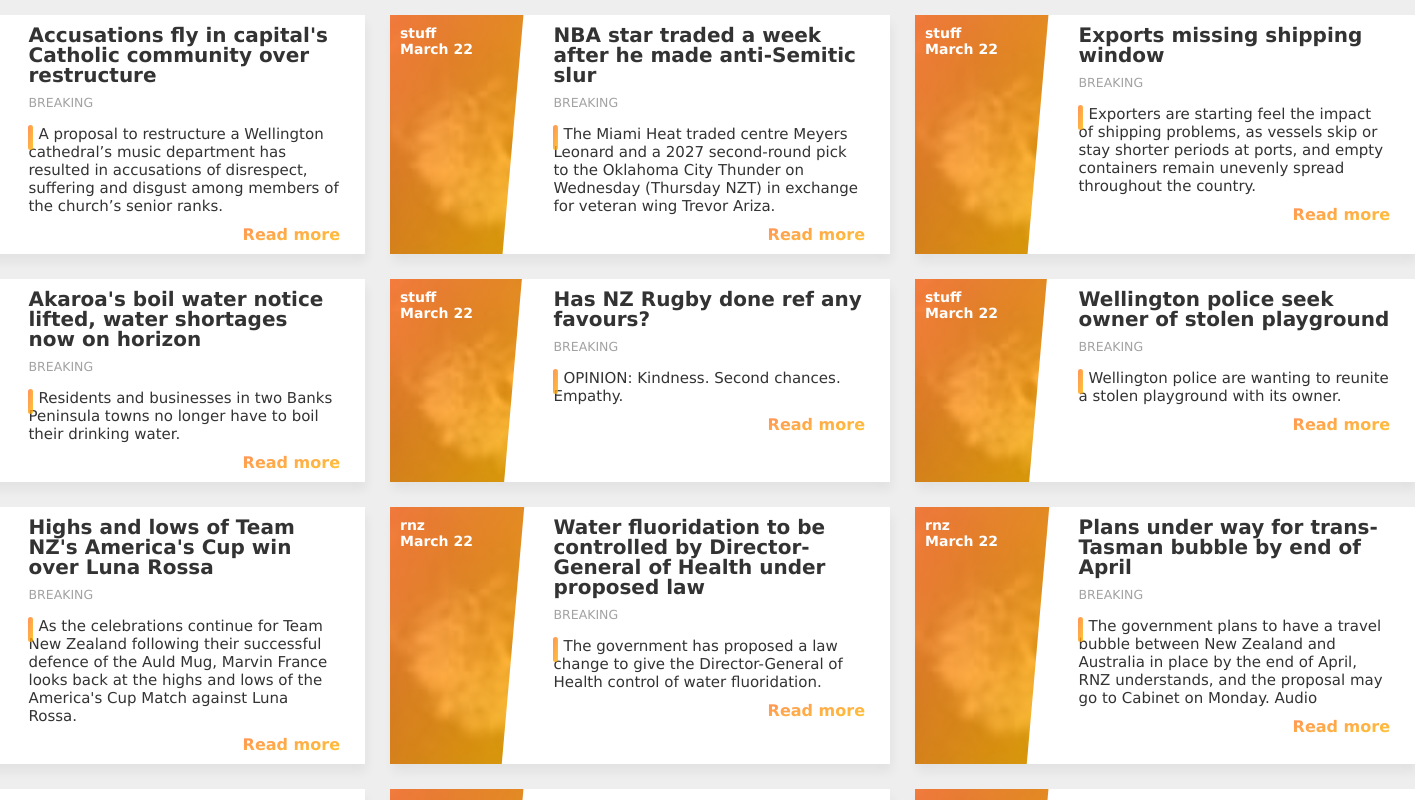
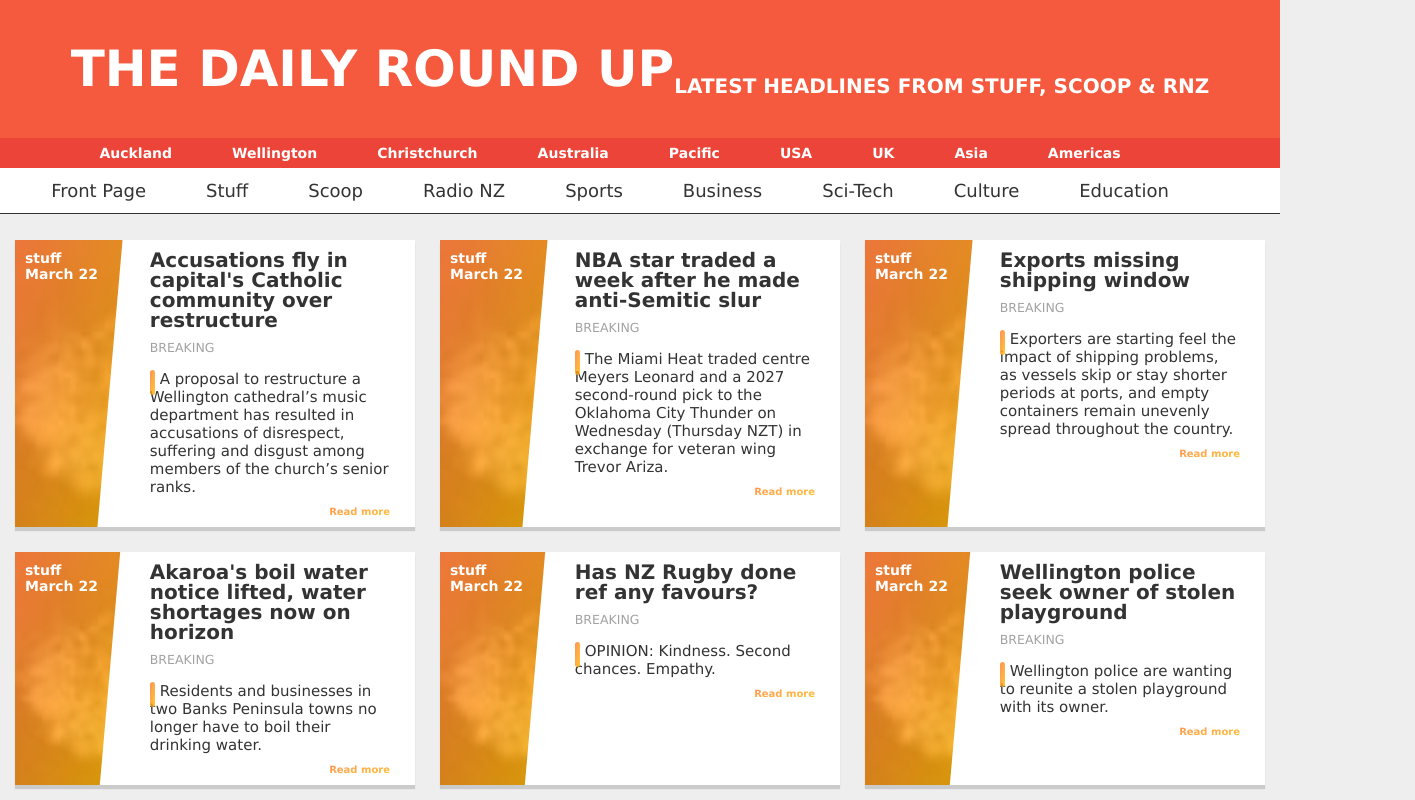
Before and after one commit to rykumar13/react-news-website, a React (Create React App) app: page / in a window 1280 px wide. Shown: the top 800 px of the page, 1415 px wide, since content can reach past the window. Built offline with nearby package versions, Linux system fonts and the light colour scheme.

Commit message:
adding navigation

```diff
--- a/src/App.css
+++ b/src/App.css
@@ -16,12 +16,12 @@
 body {
   font-family: "Lucida Sans", "Lucida Sans Regular", "Lucida Grande",
     "Lucida Sans Unicode", Geneva, Verdana, sans-serif;
-  font-size: 1.6rem;
+  /* font-size: 1.6rem; */
   color: #333;
   background-color: #eee;
-  width: 100%;
+  /* width: 100%;
   display: flex;
   align-items: center;
-  justify-content: center;
-  padding: 1.5rem;
+  justify-content: center; */
+  /* padding: 1.5rem; */
 }
--- a/src/App.js
+++ b/src/App.js
@@ -8,7 +8,7 @@
 function App() {
   return (
     <Router>
-      {/* <Navbar /> */}
+      <Navbar />
       {/* <Main /> */}
       <NewsCard />
     </Router>
--- a/src/components/Main/index.js
+++ b/src/components/Main/index.js
@@ -50,31 +50,6 @@
             </Text_box>
           </Text_card>
         ))}
-        <Card>
-          <ImageData>
-            <BackgroundImage />
-            <PublicationDetails>
-              <Author href="#">
-                {/* <FasFaUser /> */}
-                Rajiv Kumar
-              </Author>
-              <Date>
-                {/* <FasFaCalendarAlt /> */}
-                March 22, 2021
-              </Date>
-            </PublicationDetails>
-          </ImageData>
-          <PostData>
-            <Title>Artificial Inteligence</Title>
-            <SubTitle>This is the SubTitle</SubTitle>
-            <Description>
-              Hello this is where all the radom fucking text will go
-            </Description>
-            <Cta>
-              <ReadMore>Read more</ReadMore>
-            </Cta>
-          </PostData>
-        </Card>
       </StyledWrapper>
     </StyledContainer>
   );
--- a/src/components/Navbar/NavbarElements.js
+++ b/src/components/Navbar/NavbarElements.js
@@ -1,45 +1,4 @@
-import styled from 'styled-components'
-import { Link as LinkR } from 'react-router-dom'
-import { Link as LinkS } from 'react-scroll'
-
-export const Nav = styled.nav`
-    background: #000;
-    height: 80px;
-    // margin-top: -80px;
-    display: flex;
-    justify-content: center;
-    align-items: center;
-    font-size: 1rem;
-    position: sticky;
-    top: 0;
-    z-index: 10;
-
-    @media screen and (max-width: 960px) {
-        transition: 0.8s all ease;
-    }
-`;
-
-export const NavbarContainer = styled.div`
-    display: flex;
-    justify-content: space-between;
-    height: 80px;
-    z-index: 1;
-    width: 100%;
-    padding: 0 24px;
-    max-width: 1100px;
-`;
-
-export const NavLogo = styled(LinkR)`
-    color: #FFF;
-    justify-self; flex-start;
-    cursor: pointer;
-    font-size: 1.5rem;
-    display: flex;
-    align-items: center;
-    margin-left: 24px;
-    font-weight: bold;
-    text-decoration: none;
-`;
+import styled from "styled-components";
 
 export const MobileIcon = styled.div`
   display: none;
@@ -56,28 +15,80 @@
   }
 `;
 
-export const NavMenu = styled.div`
+export const HeadingContainer = styled.div`
+  padding: 40px;
+`;
+
+export const HeadingName = styled.div`
 display: flex;
-    align-items: center;
-    list-style: none;
-    text-align: center;
-    margin-right: -22px;
+align-items: flex-end;
+justify-content: center;
 
-    @media screen and (max-width: 768px) {
+`;
+
+export const StyledContainer = styled.div`
+  background-color: #f55a3f;
+  height: 150px;
+  @media (max-width: 63em) {
+    padding: 0 40px;
+  }
+  @media (max-width: 48em) {
+    padding: 0 25px;
+  }
+  @media (max-width: 400px) {
     display: none;
+    justify-content: center;
   }
 `;
 
-export const NavItem = styled.li`
-    height: 80px;
+export const NavListContainer1 = styled.div`
+  display: flex;
+  flex-direction: column;
+  align-items: center;
+  background-color: #ec4438;
+  font-weight: bold;
 `;
 
-export const NavLinks = styled(LinkS)`
+export const NavListContainer2 = styled.div`
+  display: flex;
+  flex-direction: column;
+  align-items: center;
+  background-color: #fff;
+  border-bottom: 1px solid;
+`;
+
+export const Strip = styled.div`
+  background-color: black;
+  padding: 9px;
+  max-width: 100%;
+`;
+
+export const NavList1 = styled.ol`
+  list-style-type: none;
+  font-size: 14px;
+  color: white;
+  padding: 7px;
+`;
+
+export const NavList2 = styled.ol`
+  list-style-type: none;
+  font-size: 18px;
+  padding: 12px;
+  font-weight: 400;
+`;
+
+export const Title = styled.h1`
   color: #fff;
-    display: flex;
-    align-items: center;
-    text-decoration: none;
-    padding: 0 1rem;
-    height: 100%;
-    cursor: pointer;
+  font-size: 5rem;
+  font-weight: 600;
 `;
+
+export const SubTitle = styled.h2`
+  font-size: 2rem;
+  font-weight: 600;
+  color: white;
+`;
+
+export const NavLink = styled.a`
+  margin-right: 60px;
+`;
--- a/src/components/Navbar/index.js
+++ b/src/components/Navbar/index.js
@@ -1,25 +1,58 @@
-import React from 'react'
-import { FaBars } from 'react-icons/fa'
-import {Nav, NavbarContainer, NavLogo, MobileIcon, NavMenu, NavItem, NavLinks} from './NavbarElements'
+import React from "react";
+import { FaBars } from "react-icons/fa";
+import {
+  StyledContainer,
+  NavList1,
+  NavList2,
+  Title,
+  MobileIcon,
+  SubTitle,
+  NavLink,
+  HeadingContainer,
+  NavListContainer1,
+  NavListContainer2,
+  Strip,
+  HeadingName
+} from "./NavbarElements";
 
 const Navbar = () => {
-    return (
-        <>
-            <Nav>
-                <NavbarContainer>
-                    <NavLogo to="/">THIS IS THE FUCKING NEWS</NavLogo>
-                    <MobileIcon>
-                        <FaBars />
-                    </MobileIcon>
-                    <NavMenu>
-                        <NavItem>
-                            <NavLinks to="about">About</NavLinks>
-                        </NavItem>
-                    </NavMenu>
-                </NavbarContainer>
-            </Nav>
-        </>
-    )
-}
+  return (
+    <StyledContainer>
+      {/* <Strip /> */}
+      <HeadingContainer>
+        <HeadingName>
+          <Title>THE DAILY ROUND UP</Title>
+          <SubTitle>LATEST HEADLINES FROM STUFF, SCOOP & RNZ</SubTitle>
+        </HeadingName>
+      </HeadingContainer>
+      <NavListContainer1>
+        <NavList1>
+          <NavLink>Auckland</NavLink>
+          <NavLink>Wellington</NavLink>
+          <NavLink>Christchurch</NavLink>
+          <NavLink>Australia</NavLink>
+          <NavLink>Pacific</NavLink>
+          <NavLink>USA</NavLink>
+          <NavLink>UK</NavLink>
+          <NavLink>Asia</NavLink>
+          <NavLink>Americas</NavLink>
+        </NavList1>
+      </NavListContainer1>
+      <NavListContainer2>
+        <NavList2>
+          <NavLink>Front Page</NavLink>
+          <NavLink>Stuff</NavLink>
+          <NavLink>Scoop</NavLink>
+          <NavLink>Radio NZ</NavLink>
+          <NavLink>Sports</NavLink>
+          <NavLink>Business</NavLink>
+          <NavLink>Sci-Tech</NavLink>
+          <NavLink>Culture</NavLink>
+          <NavLink>Education</NavLink>
+        </NavList2>
+      </NavListContainer2>
+    </StyledContainer>
+  );
+};
 
-export default Navbar
+export default Navbar;
--- a/src/components/NewsCard/NewsCardsElements.js
+++ b/src/components/NewsCard/NewsCardsElements.js
@@ -5,8 +5,8 @@
   display: flex;
   flex-direction: column;
   background-color: white;
-  box-shadow: 2px 0.8rem 1rem rgba(0, 0, 0, 0.05);
-
+  // box-shadow: 2px 0.8rem 1rem rgba(0, 0, 0, 0.05);
+  box-shadow: 0px 4px 1px rgb(0 0 0 / 15%);
   @media (min-width: 600px) {
     flex-direction: row;
     max-width: 75rem;
@@ -91,7 +91,7 @@
 export const FasFaCalendarAlt = styled.i``;
 
 export const PostData = styled.div`
-  background-color: #fff;
+  // background-color: #fff;
   padding: 1rem 2.5rem;
   position: relative;
   //width: 500px;
@@ -100,7 +100,7 @@
           content: "";
           width: 3rem;
           height: 100%;
-          background-color: #fff;
+          background-color: white;
           position: absolute;
           top: 0;
           left: -1.5rem;
@@ -185,19 +185,21 @@
 `;
 
 export const StyledContainer = styled.section`
-//   display: flex;
-//   flex-direction: column;
-//   justify-content: center;
-//   max-width: 100%;
+  margin-top: 90px;
+  display: flex;
+  flex-direction: column;
+  justify-content: center;
+  max-width: 100%;
 //   //padding: 40px 0;
-//   align-items: center;
+  align-items: center;
 `;
 
 export const StyledWrapper = styled.div`
     margin: auto:
     height: 350px;
     display: grid;
-    grid-template-columns: 500px 500px 500px;
+    grid-template-columns: 400px 400px 400px;
+    // grid-template-rows: 400px 400px 400px;
     grid-gap: 25px;
 
     @media (max-width: 1200px) {
```
Lines whose indentation alone changed are shown as unchanged.
